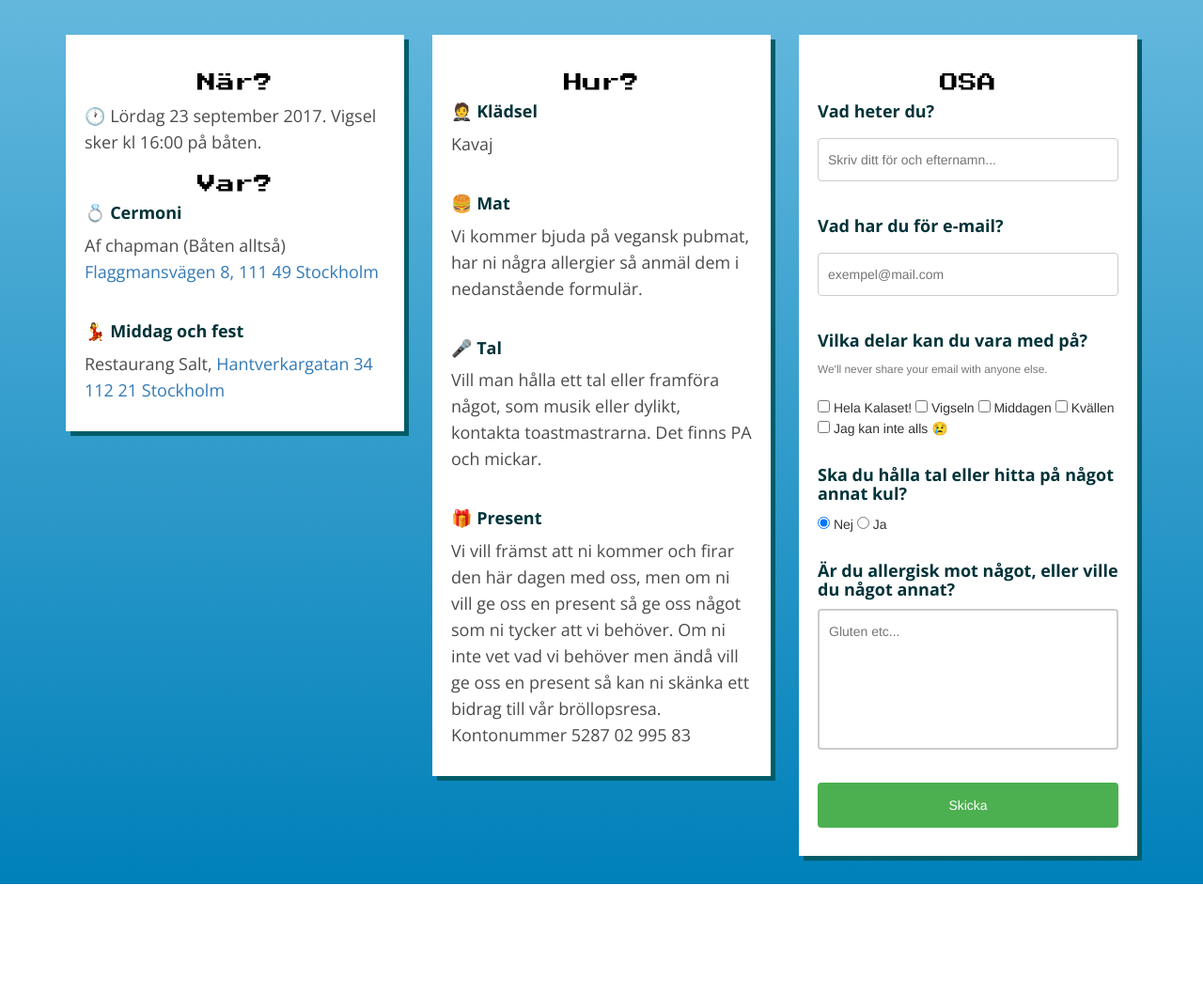
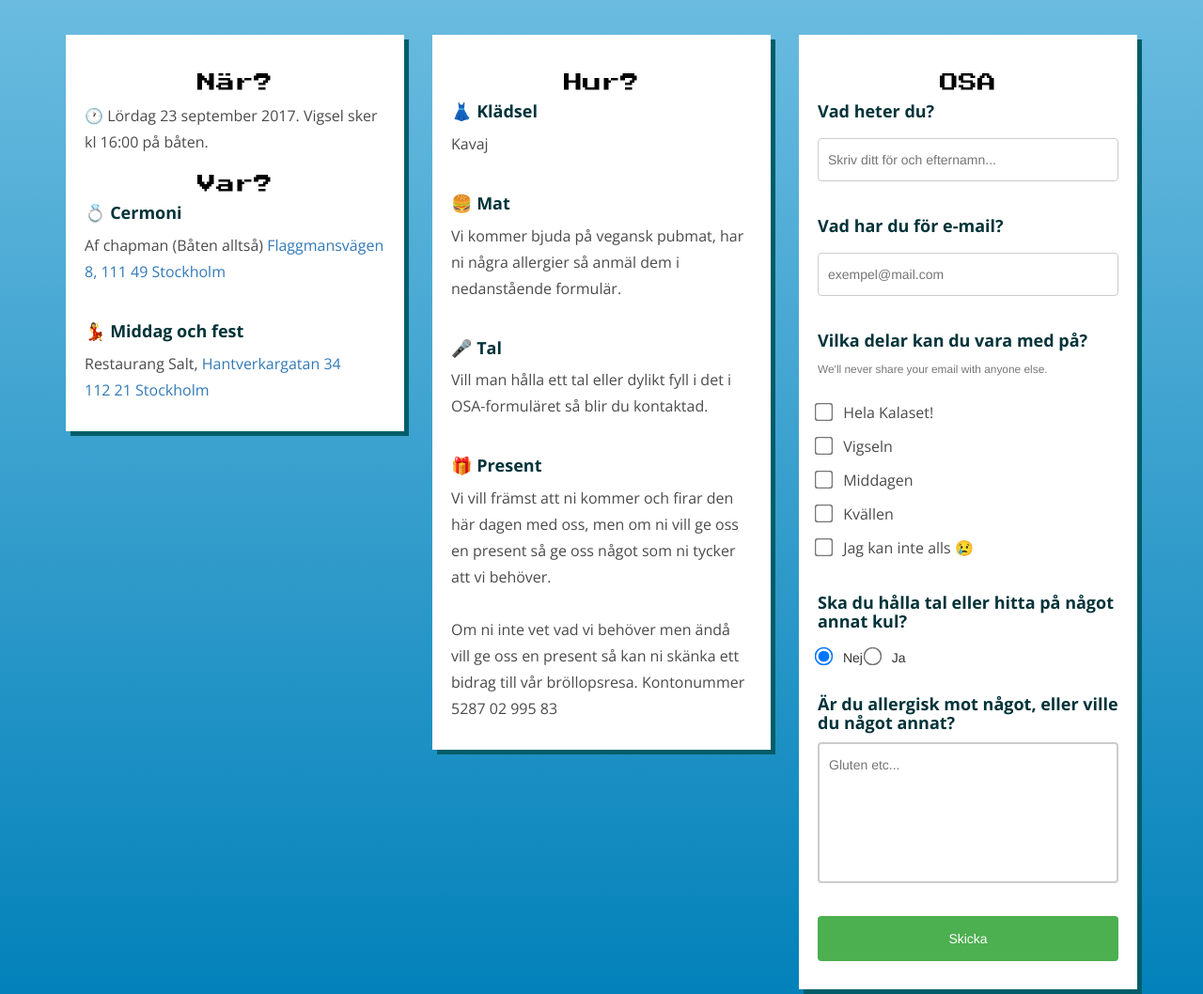
Before and after one commit to blamegod/pelleochmia, a plain HTML site: page index.html in a window 1280 px wide. Shown: the part 884-1942 px from the top of the page at 94% size. Before the commit the page ends 1825 px from the top, so only its background shows below. Drawn offline with nearby package versions, Linux system fonts and the light colour scheme.

Commit message:
bigger checkbox/radio

```diff
--- a/css/style.css
+++ b/css/style.css
@@ -36,7 +36,7 @@ ul {
 P, B, label{
     font-family: 'Open Sans', sans-serif;
     font-weight: 400;
-    font-size: 18px;
+    font-size: 16px;
     color: #4b4b4b;
     text-align: baseline;
     line-height: 28px;
@@ -137,18 +137,14 @@ h3 {
     background-position: center;
     background-size: cover;
     background-repeat: no-repeat;
-
 }
 
 #number2 {
     min-height: 100vh;
+}
 
-
-}
 #number3 {
     min-height: 100vh;
-
-
 }
 
 .text-box {
@@ -202,6 +198,27 @@ input[type=text], select {
 input[type=text]:focus {
 
 }
+
+.form > label {
+    display: block;
+}
+
+
+input[type="checkbox"]{
+-ms-transform: scale(1.5); /* IE */
+ -moz-transform: scale(1.5); /* FF */
+ -webkit-transform: scale(1.5); /* Safari and Chrome */
+ -o-transform: scale(1.5); /* Opera */
+  margin: 10px 10px 0 0 ;
+}
+input[type="radio"]{
+-ms-transform: scale(1.5); /* IE */
+ -moz-transform: scale(1.5); /* FF */
+ -webkit-transform: scale(1.5); /* Safari and Chrome */
+ -o-transform: scale(1.5); /* Opera */
+  margin: 10px 10px 0 0 ;
+}
+
 
 textarea {
     width: 100%;
--- a/index.html
+++ b/index.html
@@ -23,7 +23,7 @@
 
   <body>
       <div class="nav">
-        <a href="#number2" data-spy="scroll" data-target="#number2" ><div class="knapp">OSA</div></a>
+        <a href="#number2" data-spy="scroll" data-target="#osa" ><div class="knapp">OSA</div></a>
       </div>
         <section id="number1">
             <div class="container">
@@ -71,19 +71,21 @@
                     <div class="text-box">
                         <h3>Hur?</h3>
 
-                        <h4>🤵 Klädsel</h4>
+                        <h4>👗 Klädsel</h4>
                         <p>Kavaj</p>
                         <br>
                         <h4>🍔 Mat</h4>
                         <p>Vi kommer bjuda på vegansk pubmat, har ni några allergier så anmäl dem i nedanstående formulär.</p><br>
                         <h4>🎤 Tal</h4>
-                        <p>Vill man hålla ett tal eller framföra något, som musik eller dylikt, kontakta toastmastrarna. Det finns PA och mickar.</p><br>
+                        <p>Vill man hålla ett tal eller dylikt fyll i det i OSA-formuläret så blir du kontaktad.</p><br>
                         <h4>🎁 Present</h4>
-                        <p>Vi vill främst att ni kommer och firar den här dagen med oss, men om ni vill ge oss en present så ge oss något som ni tycker att vi behöver. Om ni inte vet vad vi behöver men ändå vill ge oss en present så kan ni skänka ett bidrag till vår bröllopsresa. Kontonummer 5287 02 995 83</p>
+                        <p>Vi vill främst att ni kommer och firar den här dagen med oss, men om ni vill ge oss en present så ge oss något som ni tycker att vi behöver.
+                        <br><br>
+                        Om ni inte vet vad vi behöver men ändå vill ge oss en present så kan ni skänka ett bidrag till vår bröllopsresa. Kontonummer 5287 02 995 83</p>
 
                     </div>
                 </div>
-                        <div class="col-xs-12 col-md-4 col-lg-4">
+                        <div id="osa" class="col-xs-12 col-md-4 col-lg-4">
                             <div class="text-box">
                                 <form class="form" action="https://formspree.io/sydow.andre@gmail.com" method="POST">
                                     <h3>OSA</h3>
@@ -95,12 +97,14 @@
                                     <br><br>
                                     <h4>Vilka delar kan du vara med på?</h4>
                                     <small id="emailHelp" class="form-text text-muted">We'll never share your email with anyone else.</small><br><br>
-                                    <input type="checkbox" name="vehicle" value="Allt"> Hela Kalaset!
-                                    <input type="checkbox" name="vehicle" value="Vigsel"> Vigseln
-                                    <input type="checkbox" name="vehicle" value="Middag"> Middagen
-                                    <input type="checkbox" name="vehicle" value="Middag"> Kvällen
-                                    <input type="checkbox" name="vehicle" value="Middag"> Jag kan inte alls 😢
-                                    <br><br>
+
+                                    <label><input type="checkbox" name="vehicle" value="Allt"> Hela Kalaset!</label>
+                                    <label><input type="checkbox" name="vehicle" value="Vigsel"> Vigseln</label>
+                                    <label><input type="checkbox" name="vehicle" value="Middag"> Middagen</label>
+                                    <label><input type="checkbox" name="vehicle" value="Middag"> Kvällen</label>
+                                    <label><input type="checkbox" name="vehicle" value="Middag"> Jag kan inte alls 😢</label>
+
+                                    <br>
                                     <h4>Ska du hålla tal eller hitta på något annat kul?</h4>
                                     <input type="radio" name="tal" value="Nej" checked required> Nej
                                     <input type="radio" name="tal" value="Ja"> Ja
```
